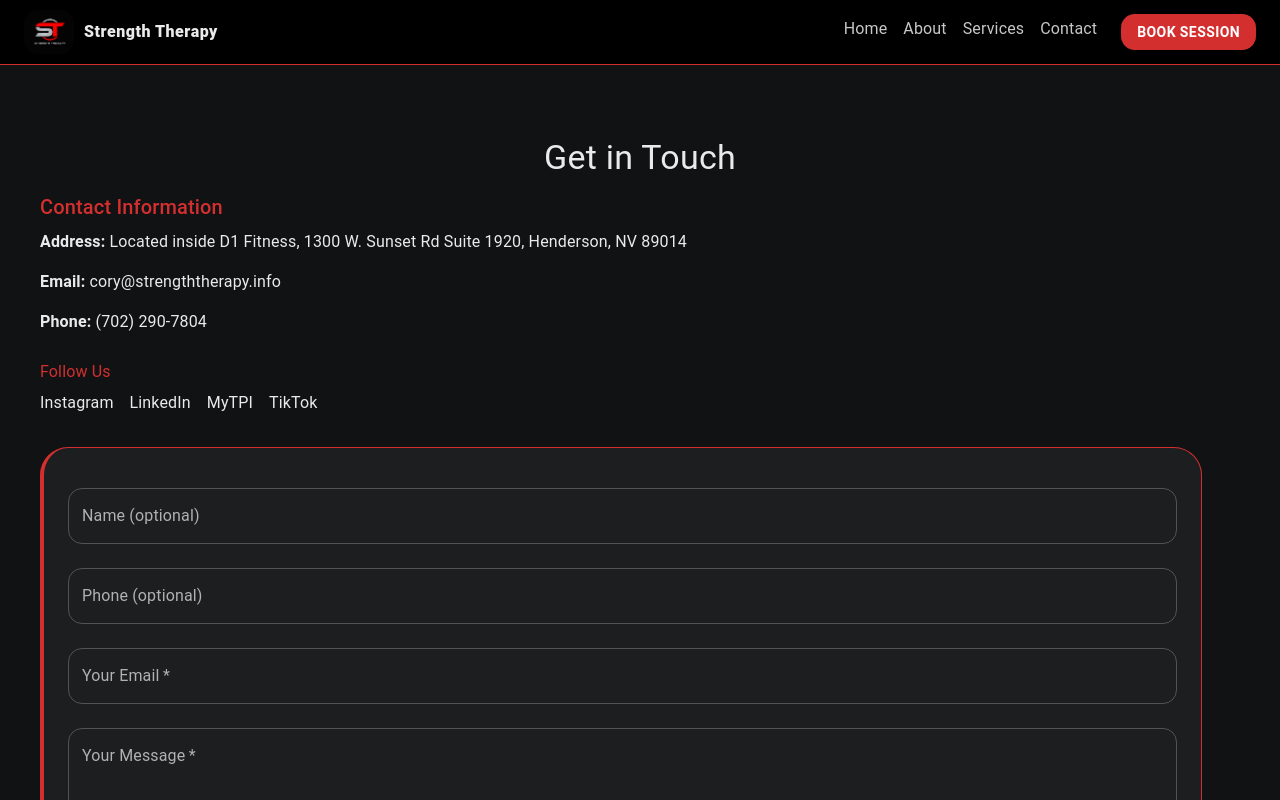
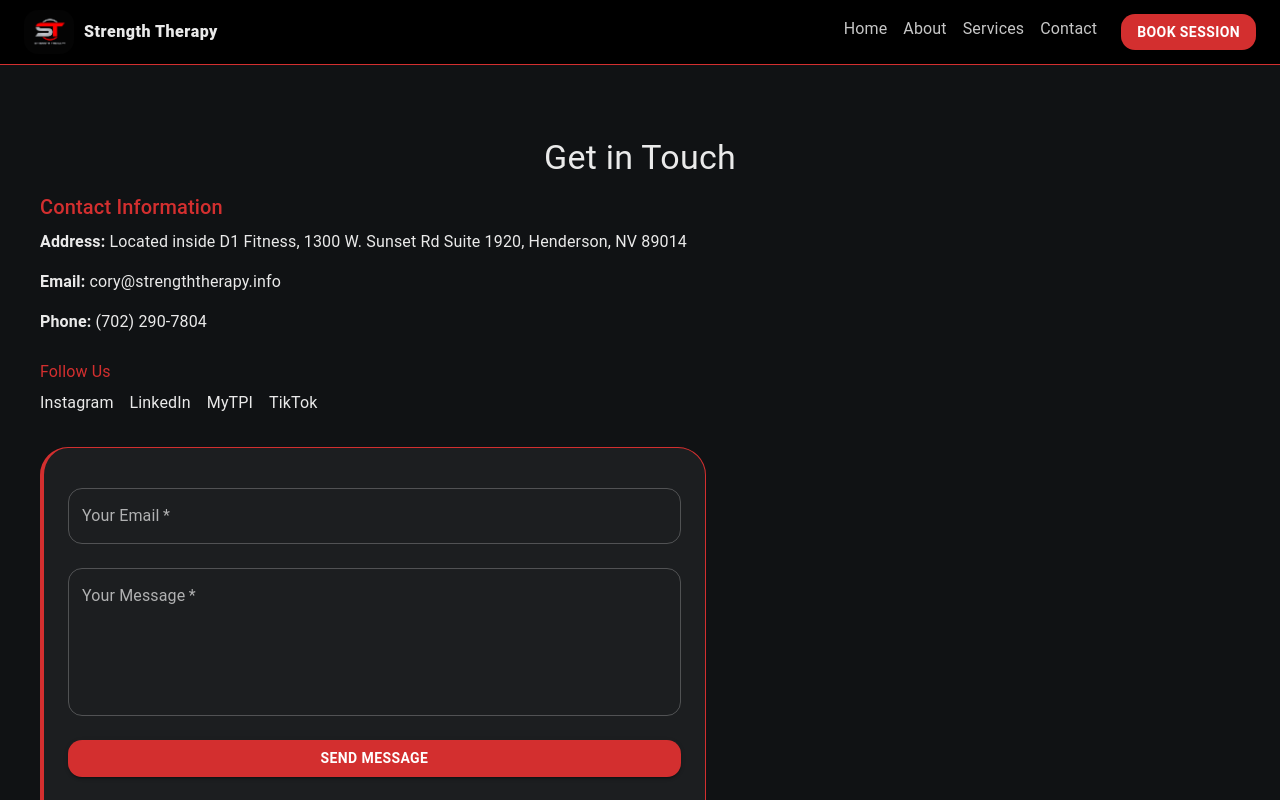
Before and after one commit to DarwinCasasola/strength-therapy-react, a React (Vite) app: page /contact in a window 1280 px wide. Shown: the top 800 px of the page. Built offline with nearby package versions, Linux system fonts and the light colour scheme.

Commit message:
formspree?

```diff
--- a/src/pages/Contact.jsx
+++ b/src/pages/Contact.jsx
@@ -1,47 +1,73 @@
 // src/pages/Contact.jsx
-import { useState, useEffect } from "react";
+import { useState } from "react";
 import {
-  Box, Grid, TextField, Button, Typography,
-  Snackbar, Alert, Link, Paper
+  Box,
+  Grid,
+  TextField,
+  Button,
+  Typography,
+  Snackbar,
+  Alert,
+  Link,
+  Paper,
 } from "@mui/material";
-import { useForm, ValidationError } from "@formspree/react";
+
+const FORMSPREE_ENDPOINT = "https://formspree.io/f/fmwplbzne/";
 
 export default function Contact() {
-  const [form, setForm] = useState({ email: "", message: "", name: "", phone: "" });
+  const [form, setForm] = useState({ email: "", message: "" });
   const [errors, setErrors] = useState({});
   const [snack, setSnack] = useState({ open: false, type: "success", msg: "" });
-
-  // Hook: pass just the ID (not the full URL)
-  const [state, handleSubmit] = useForm("mwplbzne");
-
-  // Show a snackbar on result
-  useEffect(() => {
-    if (state.succeeded) {
-      setSnack({ open: true, type: "success", msg: "Thanks! Your message has been sent." });
-      setForm({ email: "", message: "", name: "", phone: "" });
-      setErrors({});
-    } else if (state.errors && state.errors.length > 0) {
-      // Combine error messages from Formspree
-      const msg = state.errors.map(e => e.message).join(" ");
-      setSnack({ open: true, type: "error", msg: msg || "Couldn’t send. Please try again." });
-    }
-  }, [state.succeeded, state.errors]);
+  const [loading, setLoading] = useState(false);
 
   const onChange = (e) => setForm((f) => ({ ...f, [e.target.name]: e.target.value }));
 
   const validate = () => {
     const e = {};
     if (!/^[^\s@]+@[^\s@]+\.[^\s@]+$/.test(form.email)) e.email = "Enter a valid email.";
-    if (form.message.trim().length < 10) e.message = "Message should be at least 10 characters.";
+    if (form.message.trim().length < 10)
+      e.message = "Message should be at least 10 characters.";
     setErrors(e);
     return Object.keys(e).length === 0;
   };
 
-  const onSubmit = (ev) => {
+  const onSubmit = async (ev) => {
     ev.preventDefault();
     if (!validate()) return;
-    // Hand control to Formspree’s handler with the current form element
-    handleSubmit(ev);
+
+    try {
+      setLoading(true);
+      // Send to Formspree (AJAX) using FormData to match a traditional form post
+      const fd = new FormData();
+      fd.append("email", form.email);
+      fd.append("message", form.message);
+
+      const res = await fetch(FORMSPREE_ENDPOINT, {
+        method: "POST",
+        body: fd,
+        headers: { Accept: "application/json" },
+      });
+
+      if (res.ok) {
+        setSnack({ open: true, type: "success", msg: "Thanks! Your message has been sent." });
+        setForm({ email: "", message: "" });
+        setErrors({});
+      } else {
+        const data = await res.json().catch(() => ({}));
+        const msg =
+          data?.errors?.[0]?.message ||
+          "Something went wrong sending your message. Please try again.";
+        setSnack({ open: true, type: "error", msg });
+      }
+    } catch {
+      setSnack({
+        open: true,
+        type: "error",
+        msg: "Network error. Please check your connection and try again.",
+      });
+    } finally {
+      setLoading(false);
+    }
   };
 
   return (
@@ -51,14 +77,16 @@ export default function Contact() {
       </Typography>
 
       <Grid container spacing={4} alignItems="stretch">
-        {/* Contact Info */}
-        <Grid xs={12} md={6} order={{ xs: 2, md: 1 }}>
+        {/* Contact Info (left on desktop) */}
+        <Grid item xs={12} md={6} order={{ xs: 2, md: 1 }}>
           <Box sx={{ height: "100%" }}>
             <Typography variant="h6" color="primary" gutterBottom>
               Contact Information
             </Typography>
+
             <Typography paragraph>
-              <strong>Address:</strong> Located inside D1 Fitness, 1300 W. Sunset Rd Suite 1920, Henderson, NV 89014
+              <strong>Address:</strong> Located inside D1 Fitness, 1300 W. Sunset Rd Suite 1920,
+              Henderson, NV 89014
             </Typography>
             <Typography paragraph>
               <strong>Email:</strong>{" "}
@@ -72,24 +100,58 @@ export default function Contact() {
                 (702) 290-7804
               </Link>
             </Typography>
+
             <Box sx={{ mt: 3 }}>
-              <Typography variant="subtitle1" color="primary" gutterBottom>Follow Us</Typography>
+              <Typography variant="subtitle1" color="primary" gutterBottom>
+                Follow Us
+              </Typography>
               <Box sx={{ display: "flex", gap: 2, flexWrap: "wrap" }}>
-                <Link href="https://www.instagram.com/strengththerapypt/" target="_blank" rel="noopener noreferrer" color="inherit" underline="hover">Instagram</Link>
-                <Link href="https://www.linkedin.com/in/corygintherdpt/" target="_blank" rel="noopener noreferrer" color="inherit" underline="hover">LinkedIn</Link>
-                <Link href="https://www.mytpi.com/experts/508334" target="_blank" rel="noopener noreferrer" color="inherit" underline="hover">MyTPI</Link>
-                <Link href="https://www.tiktok.com/@corystrengthpt" target="_blank" rel="noopener noreferrer" color="inherit" underline="hover">TikTok</Link>
+                <Link
+                  href="https://www.instagram.com/strengththerapypt/"
+                  target="_blank"
+                  rel="noopener noreferrer"
+                  color="inherit"
+                  underline="hover"
+                >
+                  Instagram
+                </Link>
+                <Link
+                  href="https://www.linkedin.com/in/corygintherdpt/"
+                  target="_blank"
+                  rel="noopener noreferrer"
+                  color="inherit"
+                  underline="hover"
+                >
+                  LinkedIn
+                </Link>
+                <Link
+                  href="https://www.mytpi.com/experts/508334"
+                  target="_blank"
+                  rel="noopener noreferrer"
+                  color="inherit"
+                  underline="hover"
+                >
+                  MyTPI
+                </Link>
+                <Link
+                  href="https://www.tiktok.com/@corystrengthpt"
+                  target="_blank"
+                  rel="noopener noreferrer"
+                  color="inherit"
+                  underline="hover"
+                >
+                  TikTok
+                </Link>
               </Box>
             </Box>
           </Box>
         </Grid>
 
-        {/* Contact Form */}
-        <Grid xs={12} md={6} order={{ xs: 1, md: 2 }}>
+        {/* Contact Form (right on desktop) */}
+        <Grid item xs={12} md={6} order={{ xs: 1, md: 2 }}>
           <Paper
             component="form"
             onSubmit={onSubmit}
-            noValidate
             elevation={0}
             sx={{
               p: 3,
@@ -102,22 +164,6 @@ export default function Contact() {
             }}
           >
             <TextField
-              label="Name (optional)"
-              name="name"
-              value={form.name}
-              onChange={onChange}
-              fullWidth
-              margin="normal"
-            />
-            <TextField
-              label="Phone (optional)"
-              name="phone"
-              value={form.phone}
-              onChange={onChange}
-              fullWidth
-              margin="normal"
-            />
-            <TextField
               label="Your Email"
               name="email"
               type="email"
@@ -129,8 +175,6 @@ export default function Contact() {
               margin="normal"
               required
             />
-            <ValidationError prefix="Email" field="email" errors={state.errors} />
-
             <TextField
               label="Your Message"
               name="message"
@@ -144,17 +188,19 @@ export default function Contact() {
               rows={5}
               required
             />
-            <ValidationError prefix="Message" field="message" errors={state.errors} />
-
-            <Button type="submit" variant="contained" fullWidth disabled={state.submitting} sx={{ mt: 2 }}>
-              {state.submitting ? "Sending..." : "Send Message"}
+            <Button
+              type="submit"
+              variant="contained"
+              fullWidth
+              disabled={loading}
+              sx={{ mt: 2 }}
+            >
+              {loading ? "Sending..." : "Send Message"}
             </Button>
-
-            {/* a11y live region */}
             <div role="status" aria-live="polite" style={{ minHeight: 24, marginTop: 8 }}>
-              {state.succeeded && "Thanks! I’ll get back to you soon."}
-              {state.errors?.length > 0 && "Hmm—couldn’t send. Please try again."}
-            </div>
+  {status === "success" && "Thanks! I’ll get back to you soon."}
+  {status === "error" && "Hmm—couldn’t send. Please try again."}
+</div>
           </Paper>
         </Grid>
       </Grid>
```
